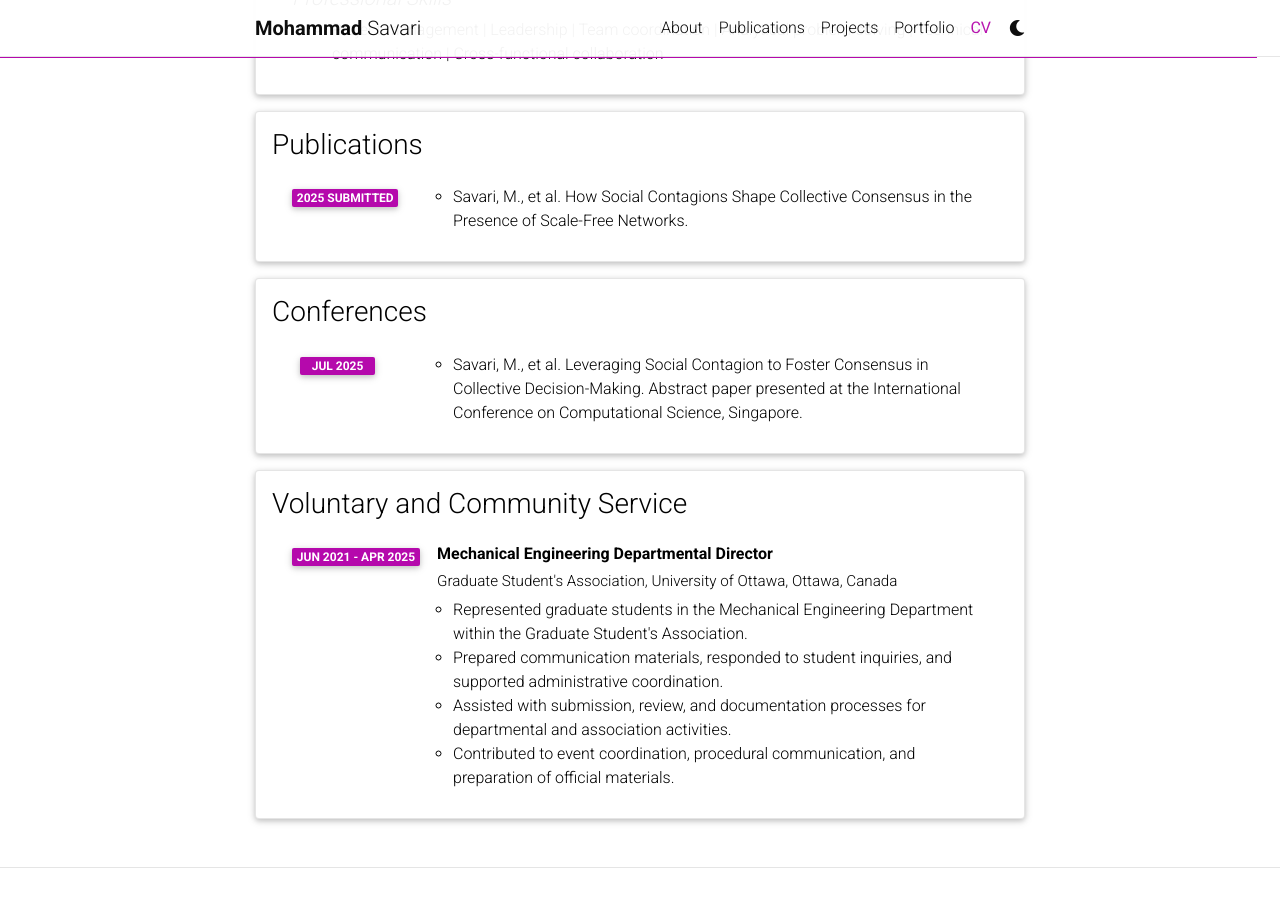
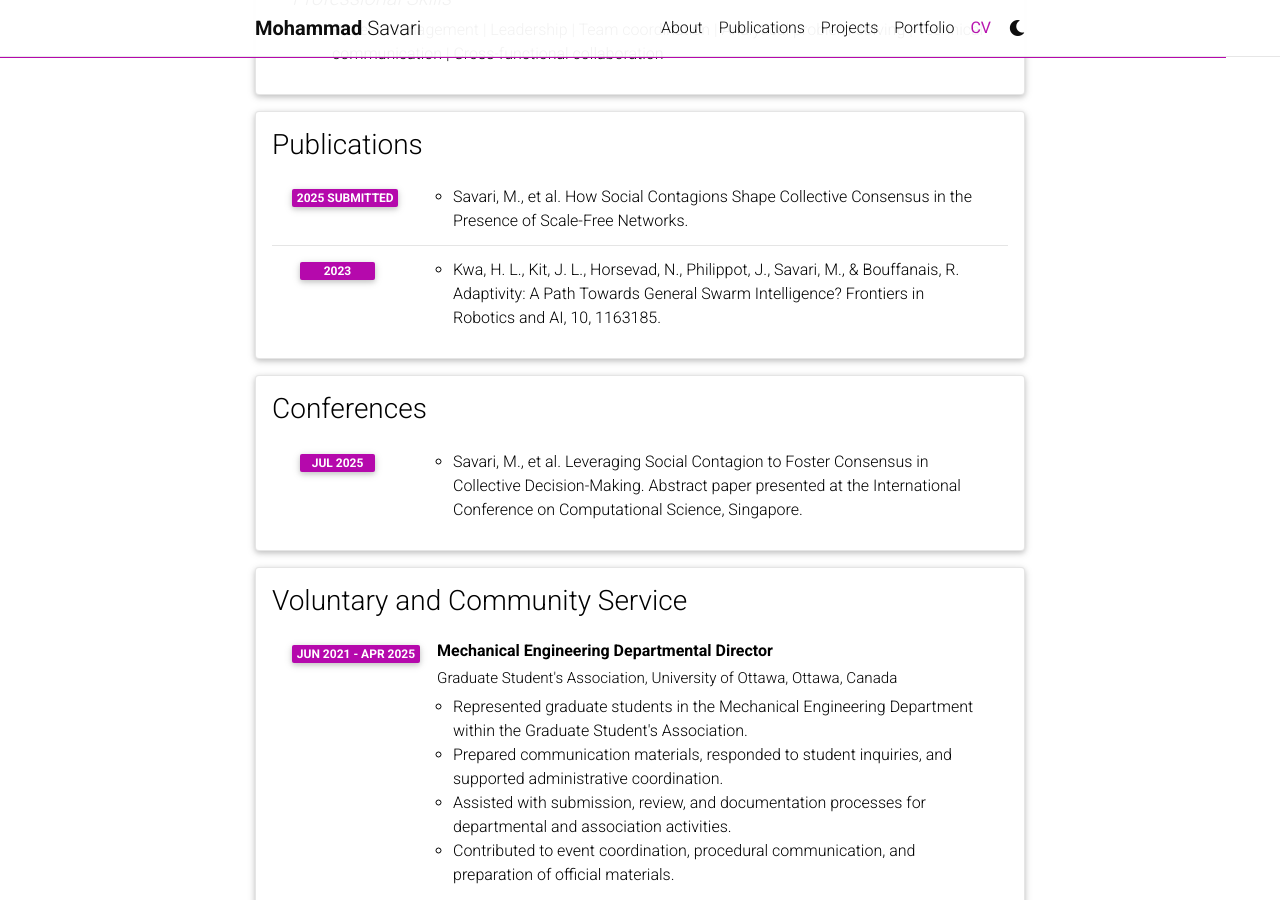
Before and after one commit to MohammadSavari/MohammadSavari.github.io, a Jekyll site: the page built from _pages/cv.md, in a window 1280 px wide and 900 px high, scrolled down 3740 px. Built offline with Jekyll 4.4.1, drawn with Linux system fonts in a browser that asks for light colours; comment, search, counter and statistics services are not loaded; a style sheet for code colours, icons or effects is not loaded.

```diff
--- a/_data/cv.yml
+++ b/_data/cv.yml
@@ -128,6 +128,10 @@
       items:
         - "Savari, M., et al. How Social Contagions Shape Collective Consensus in the Presence of Scale-Free Networks."
 
+    - year: 2023
+      items:
+        - "Kwa, H. L., Kit, J. L., Horsevad, N., Philippot, J., Savari, M., & Bouffanais, R. Adaptivity: A Path Towards General Swarm Intelligence? Frontiers in Robotics and AI, 10, 1163185."
+
 - title: Conferences
   type: time_table
   contents:
```
Also changed, not shown: _pages/about.md (+3 -3 lines), _projects/vsso.md (+5 -0 lines), assets/img/projects/vsso/1.PNG (added).
